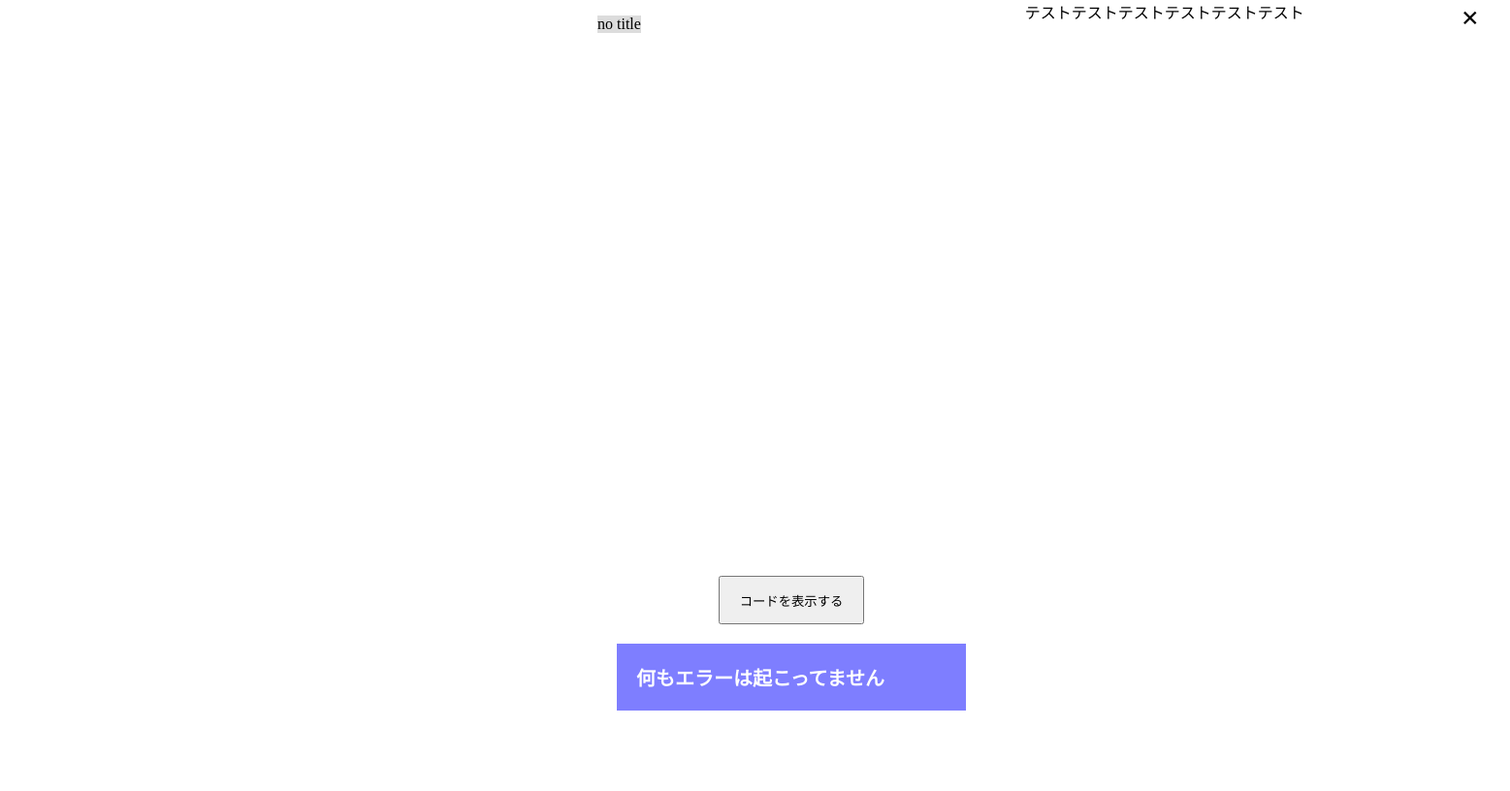
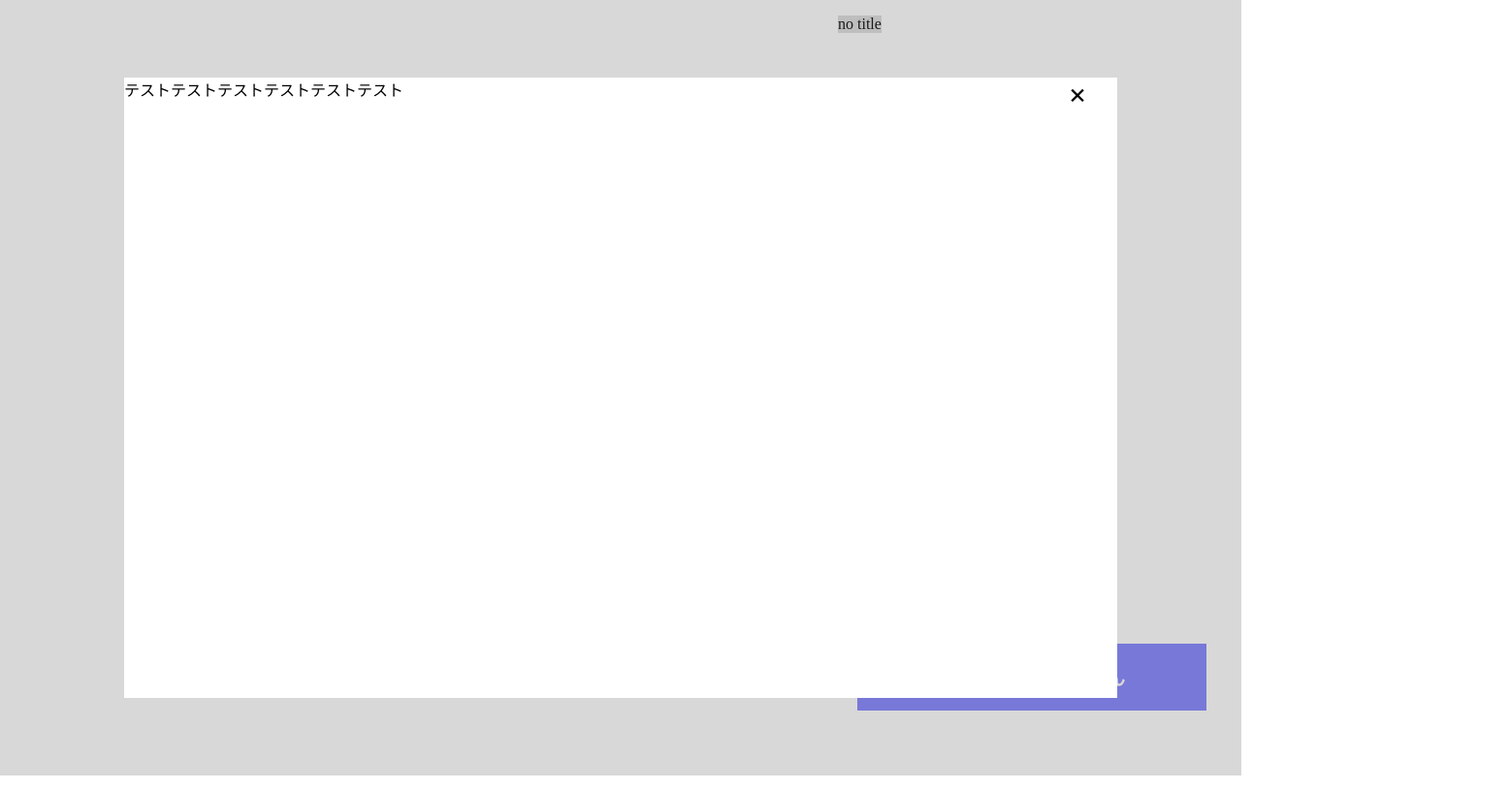
Before and after one commit to ut-code/blosite, a website built with webpack: page Blockly/src/index.html in a window 1280 px wide. Shown: the whole page at 97% size, 1557 px wide, since content can reach past the window. Built offline with nearby package versions, Linux system fonts and the light colour scheme; what blockly would draw is missing.

Commit message:
ポップアップ作成

```diff
--- a/Blockly/src/index.css
+++ b/Blockly/src/index.css
@@ -132,19 +132,24 @@ code {
 }
 */
 #popup-outer{
-  position: relative;
+  position: absolute;
   top: 0;
   left: 0;
   height: 100%;
   width: 100%;
+  background: rgba(100,100,100,0.5);
+  z-index: 5000000;
+  opacity: 0.5;
 }
 
 #popup-inner{
   position:absolute;
   top: 10%;
   left: 10%;
-  height: 300px;
-  width: 500px;
+  height: 80%;
+  width: 80%;
+  background-color  : rgba(255, 255, 255, 1);
+  z-index: 10000000;
 }
 
 #close {
--- a/Blockly/src/index.html
+++ b/Blockly/src/index.html
@@ -27,7 +27,8 @@
         </div>
       </div>
       --->
-      <div id="popup-outer">
+      <div id="popup">
+        <div id="popup-outer"></div>
         <div id="popup-inner">
           <div id="close">×</div>
           <div id="message">
--- a/Blockly/src/index.js
+++ b/Blockly/src/index.js
@@ -290,12 +290,14 @@ document.getElementById("button").onclick = () => {
     getButtonID.textContent = "コードを表示する";
   }
 }
-
+const popupId = document.getElementById("popup");
 const popupOuterId = document.getElementById("popup-outer");
+const popupInnerId = document.getElementById("popup-inner");
 const closeId = document.getElementById("close");
 
-popupOuterId.addEventListener('click', e => {
+popupId.addEventListener('click', e => {
   if ((e.target.id === popupOuterId.id) || (e.target.id === closeId.id)){
     popupOuterId.style.display = 'none';
+    popupInnerId.style.display = 'none';
   }
 })
```
